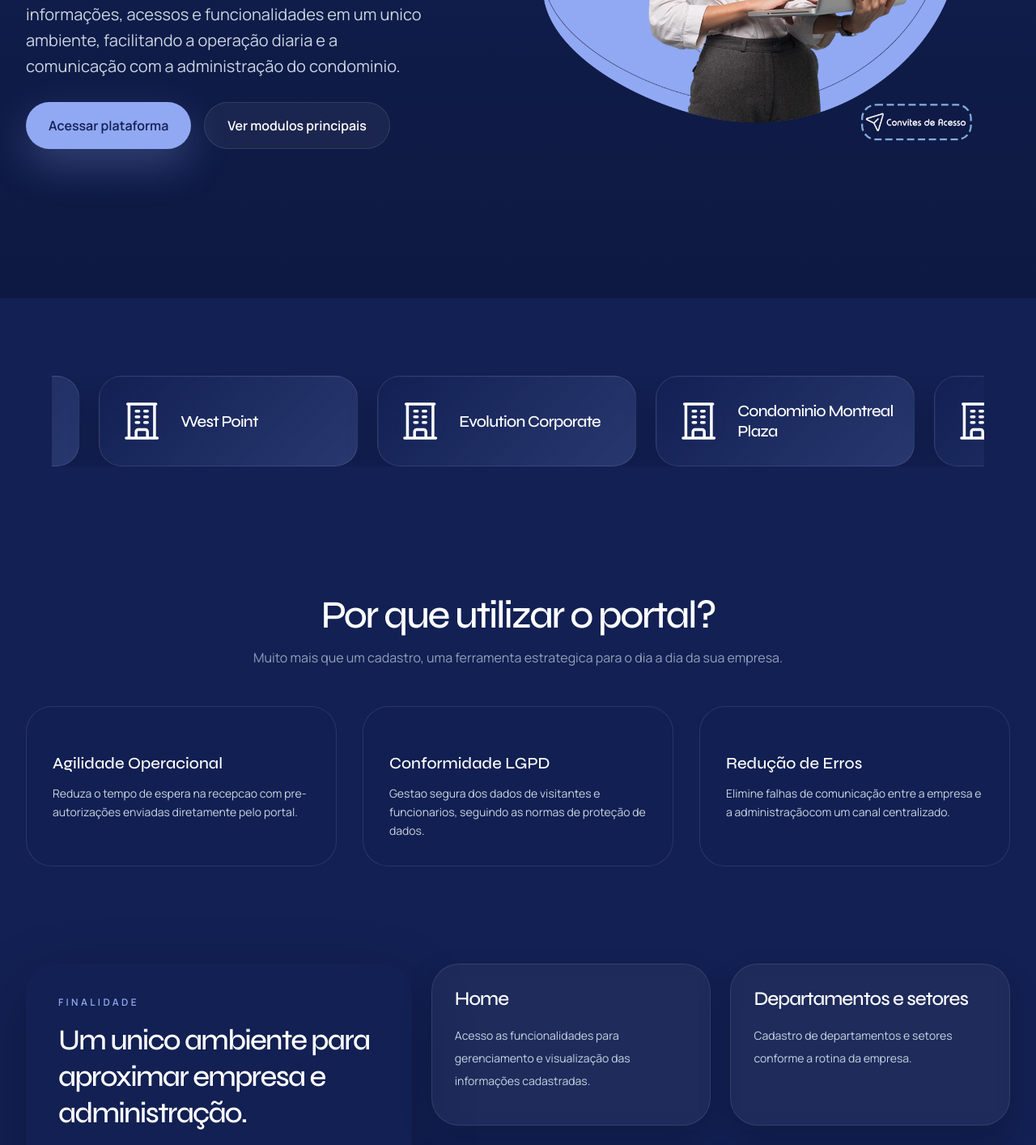
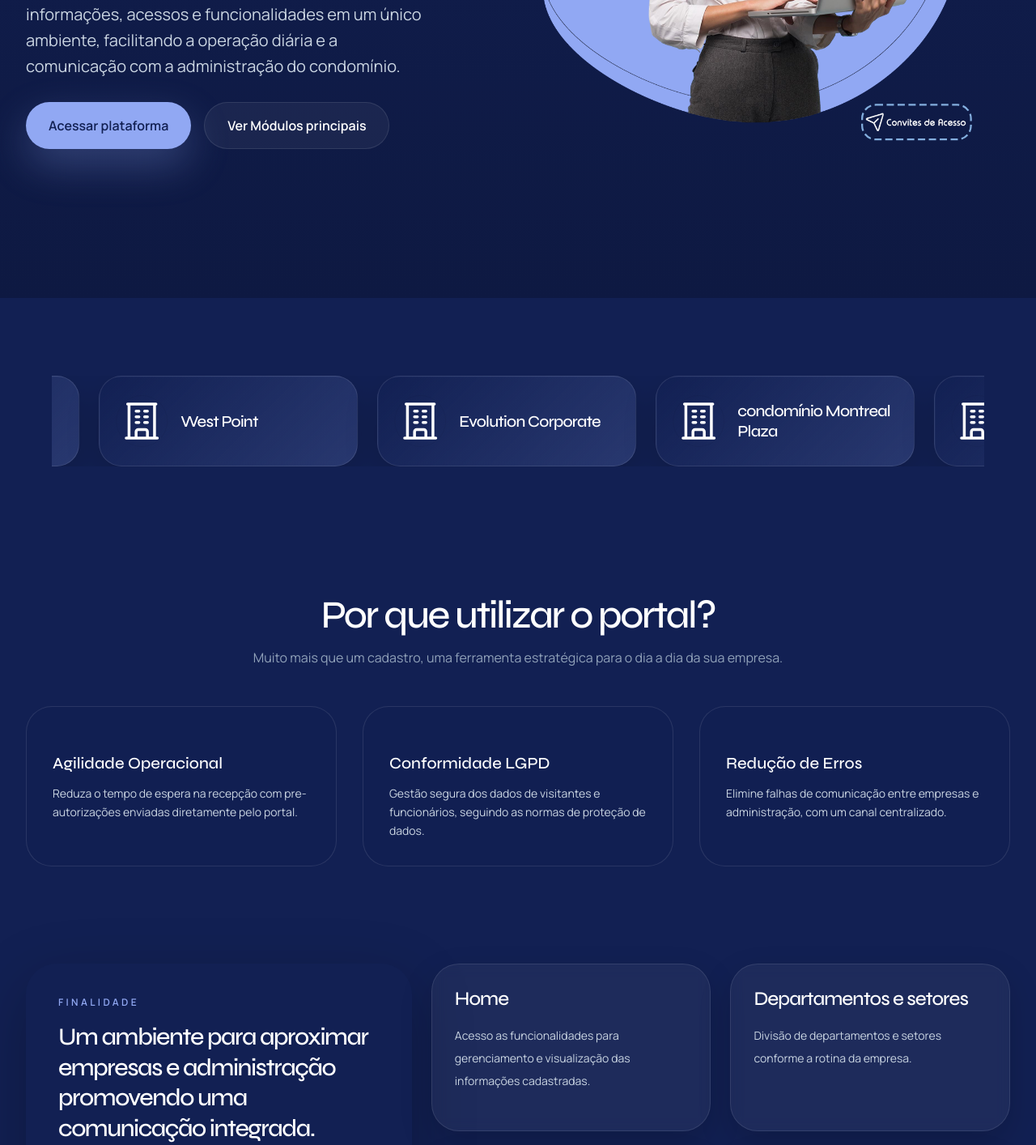
Before and after one commit to DtkWellington/showcase, a React (Vite) app: page /portal-empresa in a window 1280 px wide. Shown: the part 540-1954 px from the top of the page at 81% size. Built offline with nearby package versions, Linux system fonts and the light colour scheme.

Commit message:
fix:Ajuste de textos e imagem

```diff
--- a/index.html
+++ b/index.html
@@ -2,7 +2,7 @@
 <html lang="pt-BR">
   <head>
     <meta charset="UTF-8" />
-    <link rel="icon" type="image/svg+xml" href="/favicon.svg" />
+    <link rel="icon" type="image/svg+xml" href="/src/assets/grupodetk-logo-branco.svg" />
     <meta name="viewport" content="width=device-width, initial-scale=1.0" />
     <title>Showcase Grupo DETK</title>
     <meta
--- a/src/pages/PortalEmpresaPage.jsx
+++ b/src/pages/PortalEmpresaPage.jsx
@@ -10,7 +10,7 @@ const overviewCards = [
   },
   {
     title: "Departamentos e setores",
-    text: "Cadastro de departamentos e setores conforme a rotina da empresa.",
+    text: "Divisão de departamentos e setores conforme a rotina da empresa.",
   },
   {
     title: "Cargos",
@@ -18,7 +18,7 @@ const overviewCards = [
   },
   {
     title: "Cartões",
-    text: "Cadastro e vinculação de cartões ao colaborador, com habilitacao de acesso.",
+    text: "Vínculos de cartões com colaboradores, para habilitação de acesso.",
   },
 ];
 
@@ -29,8 +29,8 @@ const featureGroups = [
     description:
       "visão geral da operação com informações de agendamentos e acessos autorizados",
     items: [
-      "Tela inicial com visão geral da operação diaria",
-      "Fluxos de acessos diarios e pessoas no predio",
+      "Tela inicial com visão geral da operação diária",
+      "Fluxos de acessos diários e pessoas no prédio",
       "Fluxo de convites previstos para o dia",
     ],
     image:
@@ -40,22 +40,22 @@ const featureGroups = [
     id: "02",
     title: "Agendamentos",
     description:
-      "Pre-autorizacao de acesso por categorias, contemplando visitante simples, visitante especial, prestador de servico e multiplos visitantes.",
+      "Pré-autorização de acesso por categorias, contemplando visitante simples, visitante especial, prestador de serviço e múltiplos visitantes.",
     items: [
       "Agendamento anticipado de acesso para visitantes",
       "Categorias de visitantes para diferentes fluxos de acesso",
-      "Historico de agendamentos e acessos vinculados para consulta",
+      "Histórico de agendamentos e acessos vinculados para consulta",
     ],
     image:
       "https://sogsfxjgqyubcbcscsob.supabase.co/storage/v1/object/public/photos/convites_de_acesso.png",
   },
   {
     id: "03",
-    title: "Cadastro de funcionarios e estrutura da empresa",
+    title: "Cadastro de funcionários e estrutura da empresa",
     description:
-      "Cadastro e gerenciamento das informações dos funcionarios, com organizacao de departamentos, setores, cargos e cartões de acesso.",
+      "Cadastro e gerenciamento das informações dos funcionários, com organização de departamentos, setores, cargos e cartões de acesso.",
     items: [
-      "Funcionarios centralizados em uma unica base",
+      "funcionários centralizados em uma única base",
       "Departamentos e setores conforme a rotina da empresa",
       "cartões e cargos vinculados ao cadastro do colaborador",
     ],
@@ -66,24 +66,24 @@ const featureGroups = [
 
 const supportModules = [
   {
-    title: "Reserva de espaco",
-    text: "Caso a empresa possua salas de reunião, e possivel cadastra-las para uso interno dos funcionarios habilitados.",
+    title: "Reserva de espaço",
+    text: "Caso a empresa possua salas de reunião, e possivel cadastra-las para uso interno dos funcionários habilitados.",
   },
   {
     title: "Documentos",
-    text: "Publicação de arquivos referentes a rotina do condominio em um ambiente unico de consulta.",
+    text: "Publicação de arquivos referentes a rotina do condomínio em um ambiente único de consulta.",
   },
   {
     title: "Mural",
-    text: "Comunicados e enquetes direcionados aos usuarios da plataforma.",
+    text: "Comunicados e enquetes direcionados aos úsuarios da plataforma.",
   },
   {
     title: "Acessos",
     text: "visualização  completa dos acessos vinculados aos agendamentos previamente autorizados.",
   },
   {
-    title: "Acessos funcionarios",
-    text: "visualização  dos registros de acesso de todos os funcionarios cadastrados na base da empresa.",
+    title: "Acessos funcionários",
+    text: "visualização  dos registros de acesso de todos os funcionários cadastrados na base da empresa.",
   },
 ];
 
@@ -91,27 +91,27 @@ const processTimeline = [
   {
     step: "01",
     title: "Acesso a home",
-    text: "A empresa entra no portal e visualiza rapidamente as informações e funcionalidades disponiveis para a rotina operacional.",
+    text: "A empresa entra no portal e visualiza rapidamente as informações e funcionalidades disponíveis para a rotina operacional.",
   },
   {
     step: "02",
-    title: "Organizacao da base",
-    text: "Funcionarios, departamentos, setores, cargos e cartões sao cadastrados para estruturar corretamente os perfis e acessos.",
+    title: "Organização da base",
+    text: "funcionários, departamentos, setores, cargos e cartões são cadastrados para estruturar corretamente os perfis e acessos.",
   },
   {
     step: "03",
     title: "Agendamentos e autorizações",
-    text: "Visitantes e prestadores de servico sao pre-autorizados por categoria, com controle mais claro sobre cada entrada prevista.",
+    text: "Visitantes e prestadores de serviço são pré-autorizados por categoria, com controle mais claro sobre cada entrada prevista.",
   },
   {
     step: "04",
     title: "Rotina e comunicação",
-    text: "Reservas, documentos, comunicados e enquetes ficam disponiveis em um unico ambiente para uso interno e comunicação continua.",
+    text: "Reservas, documentos, comunicados e enquetes ficam disponíveis em um único ambiente para uso interno e comunicação continua.",
   },
   {
     step: "05",
     title: "Acompanhamento de acessos",
-    text: "A plataforma registra os acessos autorizados e tambem permite consultar os registros de entrada dos funcionarios cadastrados.",
+    text: "A plataforma registra os acessos autorizados e também permite consultar os registros de entrada dos funcionários cadastrados.",
   },
 ];
 
@@ -121,28 +121,28 @@ const clientShowcase = [
   "West Side",
   "West Point",
   "Evolution Corporate",
-  "Condominio Montreal Plaza",
+  "condomínio Montreal Plaza",
   "Edificio Alfacon",
   "Complexo Madeira",
-  "Condominio Canopus",
+  "condomínio Canopus",
 ];
 const benefits = [
   {
     title: "Agilidade Operacional",
     description:
-      "Reduza o tempo de espera na recepcao com pre-autorizações enviadas diretamente pelo portal.",
+      "Reduza o tempo de espera na recepção com pre-autorizações enviadas diretamente pelo portal.",
     icon: "",
   },
   {
     title: "Conformidade LGPD",
     description:
-      "Gestao segura dos dados de visitantes e funcionarios, seguindo as normas de proteção de dados.",
+      "Gestão segura dos dados de visitantes e funcionários, seguindo as normas de proteção de dados.",
     icon: "",
   },
   {
     title: "Redução  de Erros",
     description:
-      "Elimine falhas de comunicação entre a empresa e a administraçãocom um canal centralizado.",
+      "Elimine falhas de comunicação entre empresas e administração, com um canal centralizado.",
     icon: "",
   },
 ];
@@ -159,9 +159,9 @@ const faqItems = [
       "Sim! O Portal Empresa e totalmente responsivo e tambem possui uma versão em aplicativo para maior comodidade.",
   },
   {
-    question: "E possivel extrair relatorios de acesso?",
+    question: "E possível extrair relatorios de acesso?",
     answer:
-      "Sim, os administradores podem visualizar e exportar o historico de acessos dos funcionarios e visitantes agendados.",
+      "Sim, os administradores podem visualizar e exportar o historico de acessos dos funcionários e visitantes agendados.",
   },
 ];
 
@@ -175,7 +175,7 @@ function Banner() {
         <div className="overflow-hidden rounded-[22px]  md:rounded-[28px]">
           <img
             src="../bannerempresa.svg"
-            alt="Tela de funcionarios do Portal Morador"
+            alt="Tela de funcionários do Portal Morador"
             className="h-auto w-full object-cover object-top"
           />
         </div>
@@ -207,9 +207,9 @@ export default function PortalEmpresaPage() {
 
                 <p className="max-w-xl font-['Manrope'] text-base leading-7 text-slate-300 sm:text-lg sm:leading-8 md:text-xl">
                   O Portal Empresa foi desenvolvido para concentrar informações,
-                  acessos e funcionalidades em um unico ambiente, facilitando a
-                  operação diaria e a comunicação com a administração do
-                  condominio.
+                  acessos e funcionalidades em um único ambiente, facilitando a
+                  operação diária e a comunicação com a administração do
+                  condomínio.
                 </p>
               </div>
 
@@ -224,10 +224,10 @@ export default function PortalEmpresaPage() {
                 </a>
 
                 <a
-                  href="#modulos"
+                  href="#Módulos"
                   className="inline-flex items-center justify-center rounded-full border border-white/10 bg-white/5 px-7 py-4 font-['Manrope'] text-base font-semibold text-white transition hover:bg-white/10"
                 >
-                  Ver modulos principais
+                  Ver Módulos principais
                 </a>
               </div>
             </div>
@@ -269,7 +269,7 @@ export default function PortalEmpresaPage() {
               Por que utilizar o portal?
             </h2>
             <p className="mx-auto max-w-2xl font-['Manrope'] text-slate-400">
-              Muito mais que um cadastro, uma ferramenta estrategica para o dia
+              Muito mais que um cadastro, uma ferramenta estratégica para o dia
               a dia da sua empresa.
             </p>
           </div>
@@ -295,13 +295,13 @@ export default function PortalEmpresaPage() {
             <p className="font-['Manrope'] text-xs font-semibold uppercase tracking-[0.28em] text-[#91A8F3]">
               Finalidade
             </p>
-            <h2 className="mt-4 max-w-md font-['Syne'] text-4xl leading-tight tracking-[-0.05em]">
-              Um unico ambiente para aproximar empresa e administração.
+            <h2 className="mt-4 max-w-md font-['Syne'] text-3xl leading-tight tracking-[-0.05em]">
+              Um ambiente para aproximar empresas e administração promovendo uma comunicação integrada.
             </h2>
             <p className="mt-5 max-w-lg font-['Manrope'] text-base leading-8 text-slate-300">
-              A solucao tem como objetivo proporcionar maior controle e
+              A solução tem como objetivo proporcionar maior controle e
               autonomia sobre as informações da empresa, oferecendo recursos que
-              auxiliam a comunicação com a administração do condominio.
+              auxiliam a comunicação com a administração do condomínio.
             </p>
           </div>
 
@@ -323,7 +323,7 @@ export default function PortalEmpresaPage() {
         </div>
       </section>
 
-      <section id="modulos" className="px-6 py-10 md:px-8 md:py-14">
+      <section id="Módulos" className="px-6 py-10 md:px-8 md:py-14">
         <div className="mx-auto max-w-7xl">
           <div className="mb-10 flex flex-col gap-5 lg:flex-row lg:items-end lg:justify-between">
             <div>
@@ -338,7 +338,7 @@ export default function PortalEmpresaPage() {
             <p className="max-w-xl font-['Manrope'] text-base leading-8 text-slate-300">
               Da visualização  inicial na home aos registros de acesso, a
               plataforma centraliza agendamentos, colaboradores, comunicação e
-              informações operacionais em um unico fluxo.
+              informações operacionais em um único fluxo.
             </p>
           </div>
 
@@ -352,7 +352,7 @@ export default function PortalEmpresaPage() {
               >
                 <div className={index % 2 === 1 ? "lg:order-2" : ""}>
                   <div className="inline-flex rounded-full bg-[#122053] px-4 py-2 font-['Manrope'] text-xs font-semibold uppercase tracking-[0.22em] text-[#D7E0FC]">
-                    Modulo {group.id}
+                    Módulo {group.id}
                   </div>
                   <h3 className="mt-5 max-w-xl font-['Syne'] text-3xl leading-tight tracking-[-0.05em] text-white md:text-4xl">
                     {group.title}
@@ -414,7 +414,7 @@ export default function PortalEmpresaPage() {
 
             <p className="max-w-xl font-['Manrope'] text-base leading-8 text-slate-300">
               O portal amplia a experiência com recursos que fortalecem
-              comunicação, reservas, documentos e consulta de historicos.
+              comunicação, reservas, documentos e consulta de históricos.
             </p>
           </div>
 
@@ -444,14 +444,14 @@ export default function PortalEmpresaPage() {
                 Processo da plataforma
               </p>
               <h2 className="mt-4 max-w-3xl font-['Syne'] text-4xl leading-tight tracking-[-0.05em] text-white md:text-5xl">
-                Como o Portal Empresa acompanha a operação do inicio ao controle
+                Como o Portal Empresa acompanha a operação do início ao controle
                 final.
               </h2>
             </div>
 
             <p className="max-w-xl font-['Manrope'] text-base leading-8 text-slate-300">
               A jornada foi organizada para mostrar como a plataforma centraliza
-              cadastro, autorizacao, comunicação e consulta de acessos em um so
+              cadastro, autorização, comunicação e consulta de acessos em um so
               fluxo.
             </p>
           </div>
@@ -495,12 +495,12 @@ export default function PortalEmpresaPage() {
               </p>
               <h2 className="mt-4 font-['Syne'] text-4xl leading-tight tracking-[-0.05em] md:text-5xl">
                 Uma plataforma completa para conectar empresa e administração
-                com mais eficiencia.
+                com mais eficiência.
               </h2>
               <p className="mt-5 font-['Manrope'] text-base leading-8 text-slate-200">
-                Reuna gestao de visitantes, cadastro de colaboradores,
+                Gestão de visitantes, cadastro de colaboradores,
                 departamentos, cargos, cartões, reservas, documentos, mural e
-                historico de acessos em uma experiência unica.
+                histórico de acessos em uma experiência única.
               </p>
             </div>
 
--- a/src/pages/PortalMoradorPage.jsx
+++ b/src/pages/PortalMoradorPage.jsx
@@ -10,13 +10,13 @@ const benefits = [
   {
     title: "Agilidade Operacional",
     description:
-      "Reduza o tempo de espera na recepcao com pre-autorizações enviadas diretamente pelo portal.",
+      "Reduza o tempo de espera na recepção com pre-autorizações enviadas diretamente pelo portal.",
     icon: "",
   },
   {
     title: "Conformidade LGPD",
     description:
-      "Gestao segura dos dados de visitantes e funcionarios, seguindo as normas de proteção de dados.",
+      "Gestão segura dos dados de visitantes e funcionários, seguindo as normas de proteção de dados.",
     icon: "",
   },
   {
@@ -31,7 +31,7 @@ const adminModules = [
     id: "01",
     title: "Convites de acesso",
     description:
-      "Acesso mais simples e seguro para visitantes, prestadores de servico",
+      "Acesso mais simples e seguro para visitantes, prestadores de serviço",
     items: [
       "Mais praticidade para administração",
       "informações claras para os moradores",
@@ -59,7 +59,7 @@ const adminModules = [
     items: [
       "Autenticação segura",
       "Controle de acesso para a administração",
-      "informações em tempo real sobre a movimentacao do condominio",
+      "informações em tempo real sobre a movimentacao do condomínio",
     ],
     image:
       "https://upsxlmiuvthqqxvwhzar.supabase.co/storage/v1/object/public/img/novasFuncoes/AutenticacaoApp%20(1).png",
@@ -68,7 +68,7 @@ const adminModules = [
 
 const adminFeatures = [
   "Mural de avisos e comunicados",
-  "Agendamento de visitas e prestadores de servico",
+  "Agendamento de visitas e prestadores de serviço",
   "Historico de Acesso",
   "Reservas de espacos",
   "Ficha de Viagem",
@@ -79,7 +79,7 @@ const adminTimeline = [
   {
     step: "01",
     title: "Centralizar a informacao",
-    text: "A administração organiza comunicados, documentos e materiais importantes em um ambiente unico.",
+    text: "A administração organiza comunicados, documentos e materiais importantes em um ambiente único.",
   },
   {
     step: "02",
@@ -89,7 +89,7 @@ const adminTimeline = [
   {
     step: "03",
     title: "Ganhar eficiencia",
-    text: "Com o portal integrado ao detk Acesso, a rotina do condominio fica mais simples, organizada e rastreavel.",
+    text: "Com o portal integrado ao detk Acesso, a rotina do condomínio fica mais simples, organizada e rastreavel.",
   },
 ];
 
@@ -111,7 +111,7 @@ function Banner() {
         <div className="overflow-hidden rounded-[22px]  md:rounded-[28px]">
           <img
             src="../bannermorador.svg"
-            alt="Tela de funcionarios do Portal Morador"
+            alt="Tela de funcionários do Portal Morador"
             className="h-auto w-full object-cover object-top"
           />
         </div>
@@ -142,7 +142,7 @@ export default function PortalMoradorPage() {
                 </h1>
 
                 <p className="max-w-xl font-['Manrope'] text-base leading-7 text-slate-300 sm:text-lg sm:leading-8 md:text-xl">
-                  A versâo web e exclusiva para a administração do condominio e
+                  A versâo web e exclusiva para a administração do condomínio e
                   foi desenvolvida para organizar a rotina, centralizar
                   comunicacoes e dar mais controle sobre as informações ligadas
                   aos moradores e as residências.
@@ -162,7 +162,7 @@ export default function PortalMoradorPage() {
                   href="#etapas"
                   className="inline-flex items-center justify-center rounded-full border border-white/10 bg-white/5 px-7 py-4 font-['Manrope'] text-base font-semibold text-white transition hover:bg-white/10"
                 >
-                  Ver modulos principais
+                  Ver Módulos principais
                 </a>
               </div>
             </div>
@@ -203,7 +203,7 @@ export default function PortalMoradorPage() {
               Por que utilizar o portal?
             </h2>
             <p className="mx-auto max-w-2xl font-['Manrope'] text-slate-400">
-              Muito mais que um cadastro, uma ferramenta estrategica para o dia
+              Muito mais que um cadastro, uma ferramenta estratégica para o dia
               a dia da sua empresa.
             </p>
           </div>
@@ -238,7 +238,7 @@ export default function PortalMoradorPage() {
 
             <p className="max-w-xl font-['Manrope'] text-base leading-8 text-slate-300">
               A versâo web concentra o que a administração precisa para
-              comunicar, organizar e acompanhar a operação do condominio.
+              comunicar, organizar e acompanhar a operação do condomínio.
             </p>
           </div>
 
@@ -252,7 +252,7 @@ export default function PortalMoradorPage() {
               >
                 <div className={index % 2 === 1 ? "lg:order-2" : ""}>
                   <div className="inline-flex rounded-full bg-[#0C1D2C] px-4 py-2 text-xs font-semibold uppercase tracking-[0.22em] text-[#BFE3FC]">
-                    Modulo {group.id}
+                    Módulo {group.id}
                   </div>
                   <h3 className="mt-5 max-w-xl font-['Syne'] text-3xl leading-tight tracking-[-0.05em] text-white md:text-4xl">
                     {group.title}
@@ -299,7 +299,7 @@ export default function PortalMoradorPage() {
                 Recursos complementares
               </p>
               <h2 className="mt-4 max-w-3xl font-['Syne'] text-4xl leading-tight tracking-[-0.05em] text-white md:text-5xl">
-                Funcionalidades que fortalecem a gestao do condominio.
+                Funcionalidades que fortalecem a Gestão do condomínio.
               </h2>
             </div>
 
@@ -338,7 +338,7 @@ export default function PortalMoradorPage() {
 
             <p className="max-w-xl font-['Manrope'] text-base leading-8 text-slate-300">
               A experiência web foi organizada para transformar a rotina do
-              condominio em um fluxo mais simples e confiavel.
+              condomínio em um fluxo mais simples e confiavel.
             </p>
           </div>
 
@@ -384,7 +384,7 @@ export default function PortalMoradorPage() {
                 morador.
               </h2>
               <p className="mt-5 font-['Manrope'] text-base leading-8 text-slate-200">
-                Essa separacao deixa a operação mais clara para o condominio:
+                Essa separacao deixa a operação mais clara para o condomínio:
                 administração com mais controle no desktop e moradores com mais
                 autonomia no celular.
               </p>
```
Also changed, not shown: src/pages/PortalEmpresaMobilePage.jsx (+7 -7 lines), src/pages/PortalMoradorMobilePage.jsx (+9 -9 lines).
